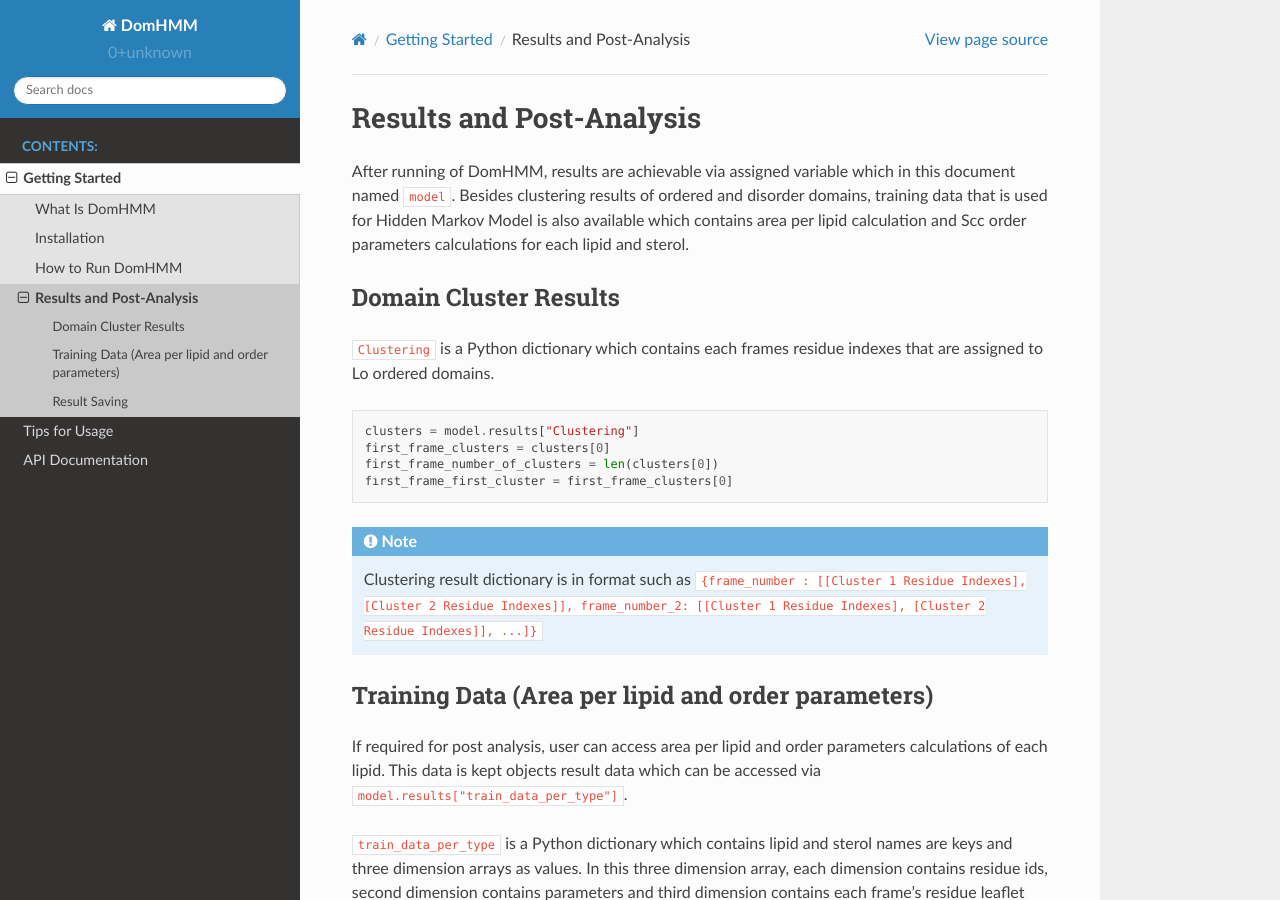
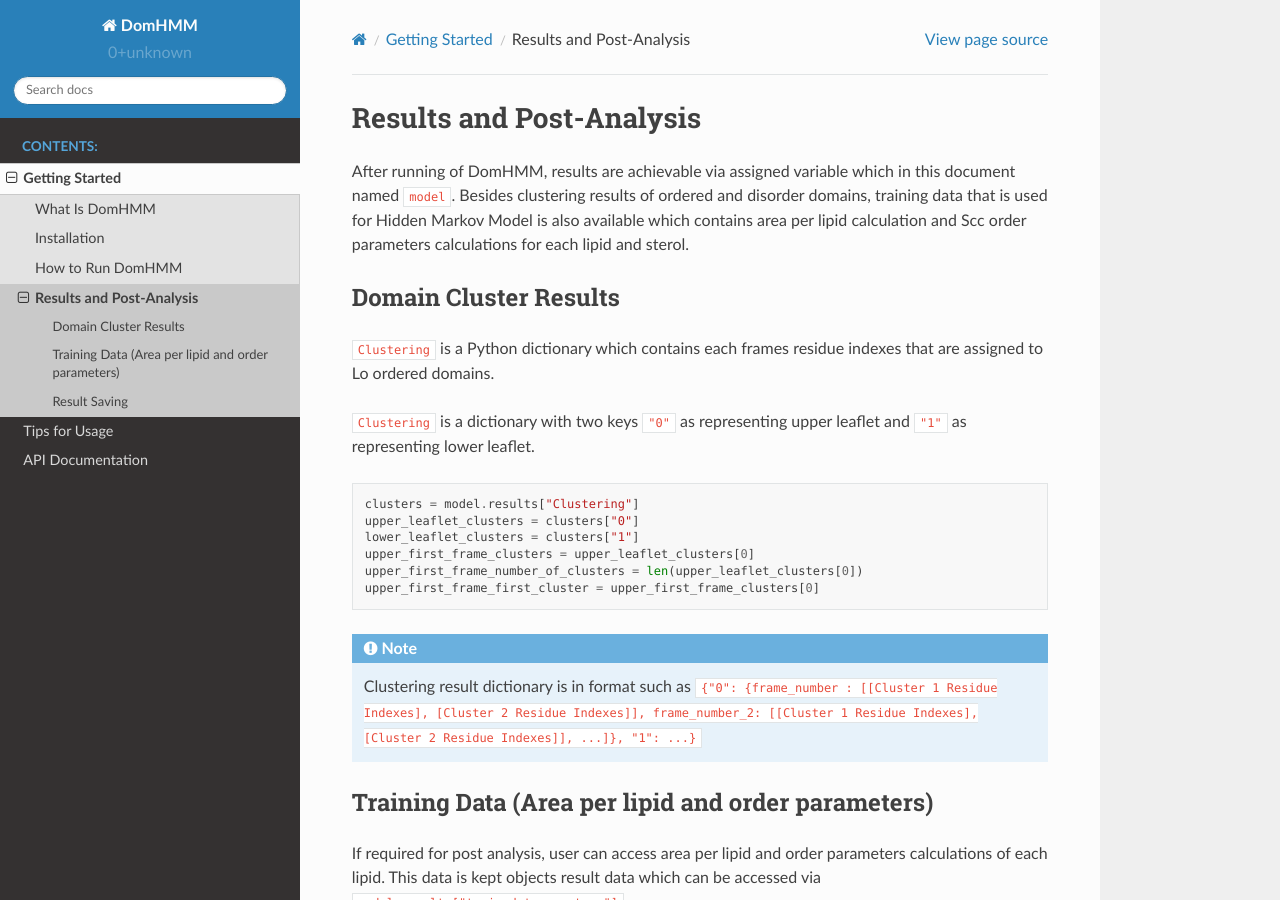
Before and after one commit to BioMemPhys-FAU/domhmm, a Sphinx documentation site: the page built from docs/source/post-analysis.rst, in a window 1280 px wide and 900 px high. Built offline with Sphinx 7.4.7 and the Read the Docs theme 2.0.0, drawn with Linux system fonts in a browser that asks for light colours.

Commit message:
update documentation's domain cluster result section

```diff
--- a/docs/source/post-analysis.rst
+++ b/docs/source/post-analysis.rst
@@ -7,16 +7,20 @@ Domain Cluster Results
 -----------------------
 ``Clustering`` is a Python dictionary which contains each frames residue indexes that are assigned to Lo ordered domains.
 
+``Clustering`` is a dictionary with two keys ``"0"`` as representing upper leaflet and ``"1"`` as representing lower leaflet.
+
 .. code-block::
 
     clusters = model.results["Clustering"]
-    first_frame_clusters = clusters[0]
-    first_frame_number_of_clusters = len(clusters[0])
-    fırst_frame_first_cluster = first_frame_clusters[0]
+    upper_leaflet_clusters = clusters["0"]
+    lower_leaflet_clusters = clusters["1"]
+    upper_first_frame_clusters = upper_leaflet_clusters[0]
+    upper_first_frame_number_of_clusters = len(upper_leaflet_clusters[0])
+    upper_first_frame_first_cluster = upper_first_frame_clusters[0]
 
 .. note::
 
-    Clustering result dictionary is in format such as ``{frame_number : [[Cluster 1 Residue Indexes], [Cluster 2 Residue Indexes]], frame_number_2: [[Cluster 1 Residue Indexes], [Cluster 2 Residue Indexes]], ...]}``
+    Clustering result dictionary is in format such as ``{"0": {frame_number : [[Cluster 1 Residue Indexes], [Cluster 2 Residue Indexes]], frame_number_2: [[Cluster 1 Residue Indexes], [Cluster 2 Residue Indexes]], ...]}, "1": ...}``
 
 
 Training Data (Area per lipid and order parameters)
```
